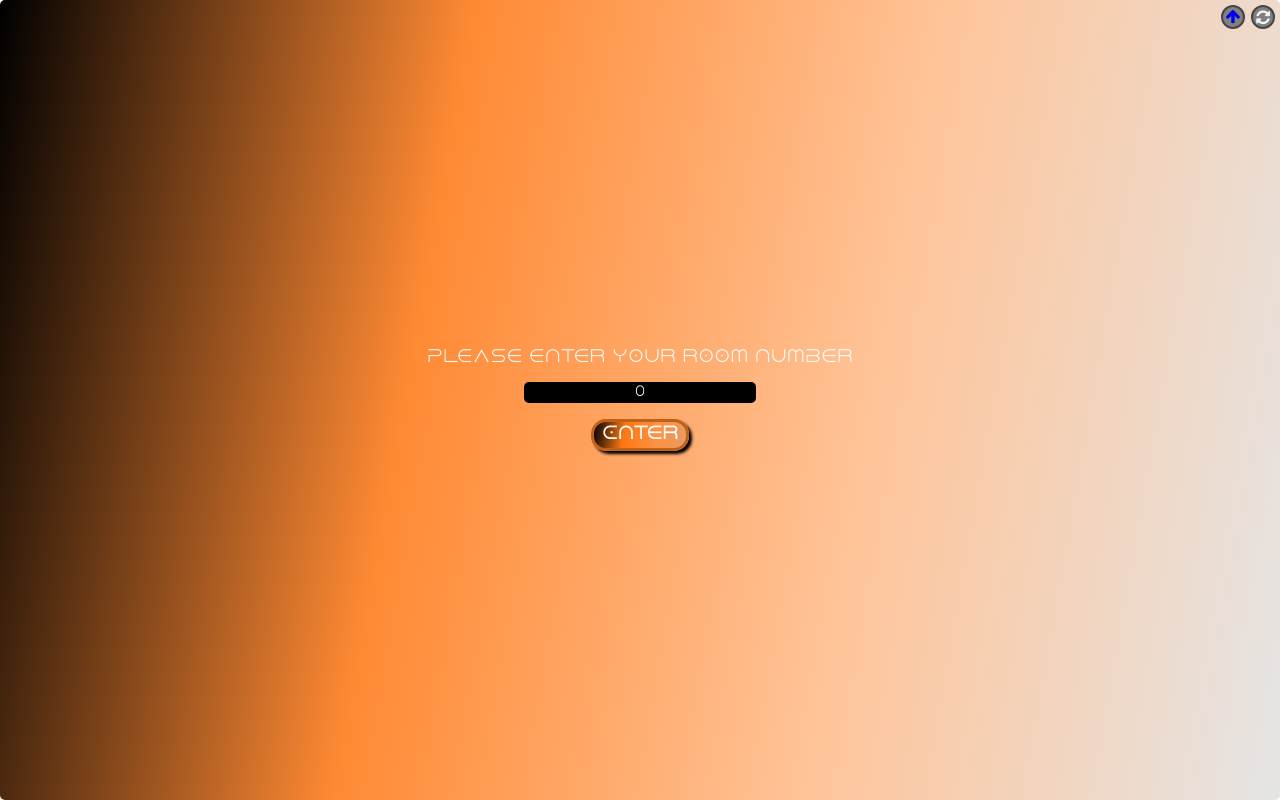
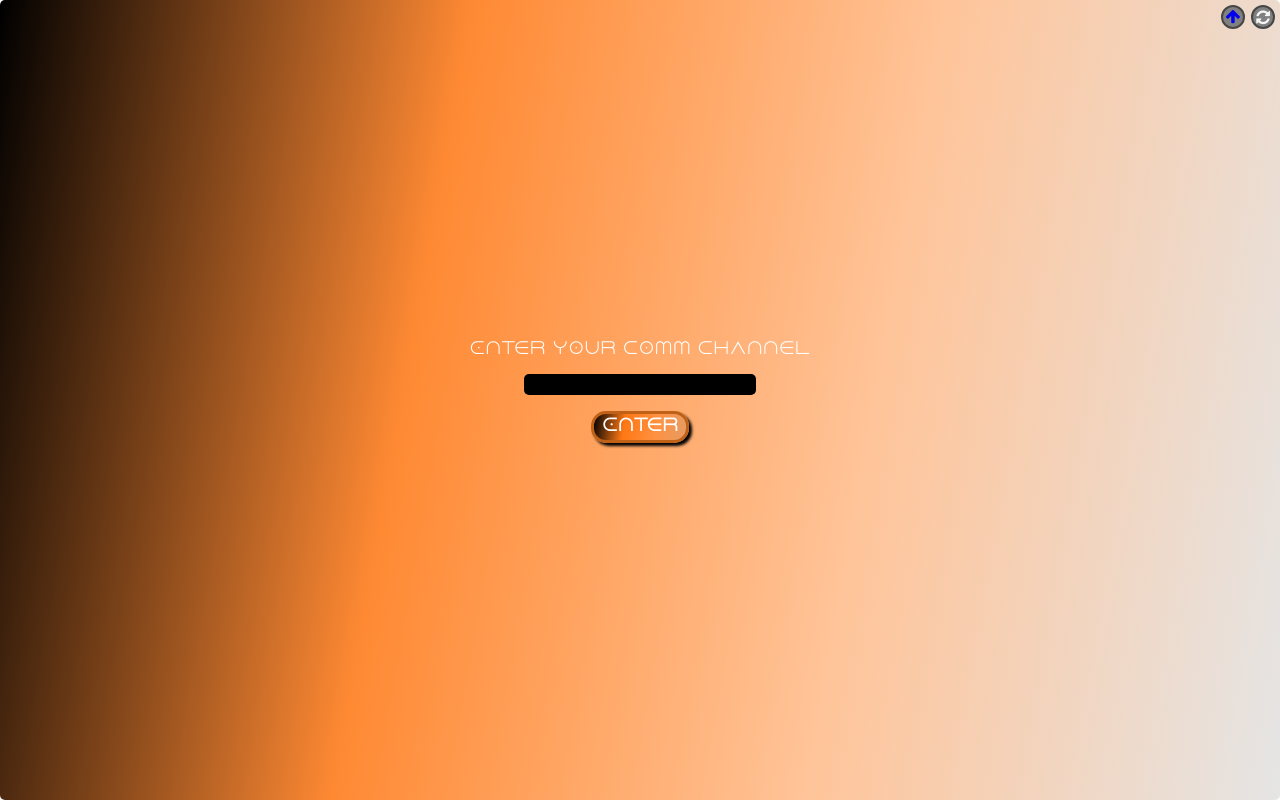
Before and after one commit to Fairdose/dune-counter-app, a Svelte app: page / in a window 1280 px wide. Built offline with nearby package versions, Linux system fonts and the light colour scheme.

Commit message:
Room input validation - Room value validation added to both home and [room] screen - Minor Style improvements

```diff
--- a/src/routes/Home.svelte
+++ b/src/routes/Home.svelte
@@ -1,17 +1,26 @@
 <script>
-    import {navigate} from "svelte-navigator";
+    import {navigate} from "svelte-navigator"
 
-    let room = 0
+    let room = {
+        value: null,
+        valid: false
+    }
+
+    const joinRoom = (event) => {
+        event.preventDefault()
+        room.valid = !!room.value && !!room.value.match('^[0-9]*$')
+        room.valid && navigate(`/room/${parseInt(room.value)}`)
+    }
 </script>
 
 <main id="waiting-room">
-    <div class="input-section">
+    <form class="input-section">
         <label>
-            <p>Please enter your room number</p>
-            <input bind:value={room} name="room" type="tel">
+            <span>Enter your comm channel</span>
+            <input bind:value={room.value} type="tel" name="room">
         </label>
-        <button on:click={navigate(`/room/${room}`)}>Enter</button>
-    </div>
+        <button type="submit" on:click={joinRoom}>Enter</button>
+    </form>
 </main>
 
 <style lang="scss">
@@ -41,6 +50,9 @@
         text-align: center;
         justify-content: center;
         align-items: center;
+        span {
+          margin-bottom: 1em;
+        }
 
         input {
           background: black;
--- a/src/routes/[room].svelte
+++ b/src/routes/[room].svelte
@@ -3,6 +3,7 @@
 
     const params = useParams()
 
+    !$params.room.match('^[0-9]*$') && navigate('/')
     !$params.room && navigate('/')
 
     let points = {
```
